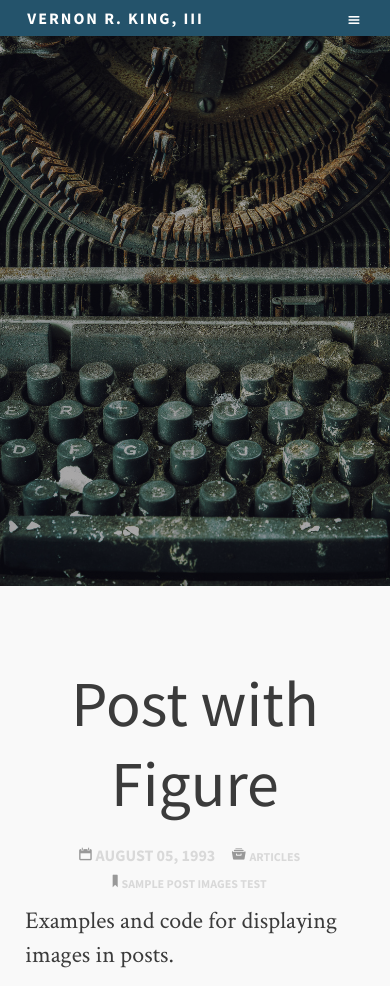
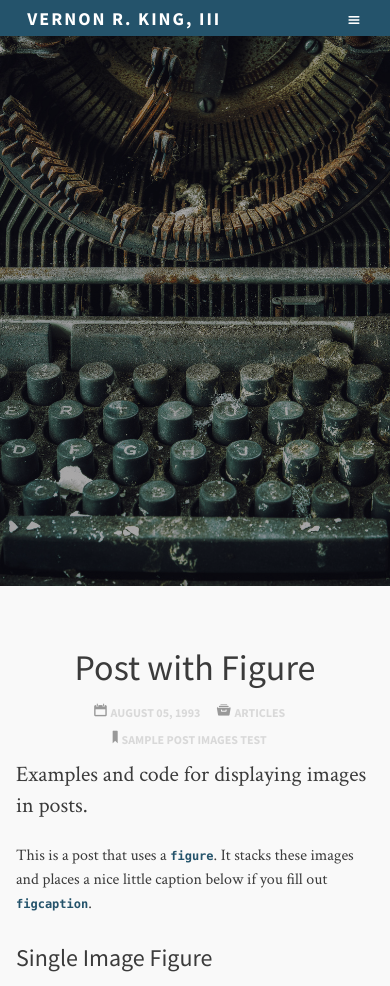
Before and after one commit to snowdj/vernonking.org, a Jekyll site: the page built from _posts/1993-08-05-post-with-figure.md, in a window 390 px wide. Shown: the top 986 px of the page. Built offline with Jekyll 4.4.1, drawn with Linux system fonts in a browser that asks for light colours; comment, search, counter and statistics services are not loaded; grey boxes are pictures that could not be loaded.

Commit message:
Add necessary style changes to display the content of posts/articles sanely on small devices.

```diff
--- a/assets/css/i.css
+++ b/assets/css/i.css
@@ -181,10 +181,11 @@ blockquote, blockquote p {
   p {
     font-size: 16px;
     line-height: 24px;
+    padding-bottom: 24px;
   }
 
   .intro {
-    font-size: 24px;
+    font-size: 22px;
     line-height: 1.4em;
   }
 
@@ -944,10 +945,6 @@ footer .social ul li:last-child {
   margin-bottom: 0;
 }
 
-.disqus {
-  margin-top: 99px;
-}
-
 /* Tablet
    ========================================================================== */
 @media only screen and (max-width: 800px) {
@@ -1011,10 +1008,6 @@ footer .social ul li:last-child {
     float: none;
     padding-left: 0;
     width: 100%;
-  }
-  header.site-header hgroup h1 {
-    margin-bottom: 0;
-    font-size: 16px;
   }
   header.site-header a.menu {
     position: absolute;
@@ -1107,23 +1100,35 @@ footer .social ul li:last-child {
     text-align: center;
   }
 
-  ul.metadata {
+  ul.metadata, .post header.post-header hgroup ul.metadata {
     text-align: center;
   }
-  ul.metadata li {
+  ul.metadata li, .post header.post-header hgroup ul.metadata li, ul.metadata .date, .post header.post-header hgroup ul.metadata .date {
     font-size: 12px;
+  }
+
+  .post header.post-header {
+    margin-top: 48px;
+    margin-bottom: 0;
   }
 }
 @media only screen and (max-width: 480px) {
   .post {
-    display: inline;
-    float: left;
-    width: 87%;
-    margin: 0 1.5%;
+    width: auto;
+    padding-left: 1em;
+    padding-right: 1em;
     max-width: 420px;
     display: block;
     margin: 0 auto;
     float: none;
+  }
+  .post p {
+    padding-bottom: 1em;
+    margin-bottom: 0;
+  }
+  .post header.post-header hgroup h1 {
+    margin-bottom: 0;
+    font-size: 36px;
   }
 
   footer {
@@ -1133,4 +1138,8 @@ footer .social ul li:last-child {
   small {
     font-size: 12px;
   }
+
+  .article header {
+    margin-bottom: 0;
+  }
 }
--- a/assets/sass/_type.scss
+++ b/assets/sass/_type.scss
@@ -70,10 +70,11 @@ blockquote, blockquote p {
     p {
         font-size: $fs5;
         line-height: $lhsmall;
+        padding-bottom: $lhsmall;
     }
 
     .intro {
-        font-size: $fs4;
+        font-size: $fsp;
         line-height: 1.4em;
     }
 
```
Also changed, not shown: assets/sass/_styles.scss (+30 -12 lines).
